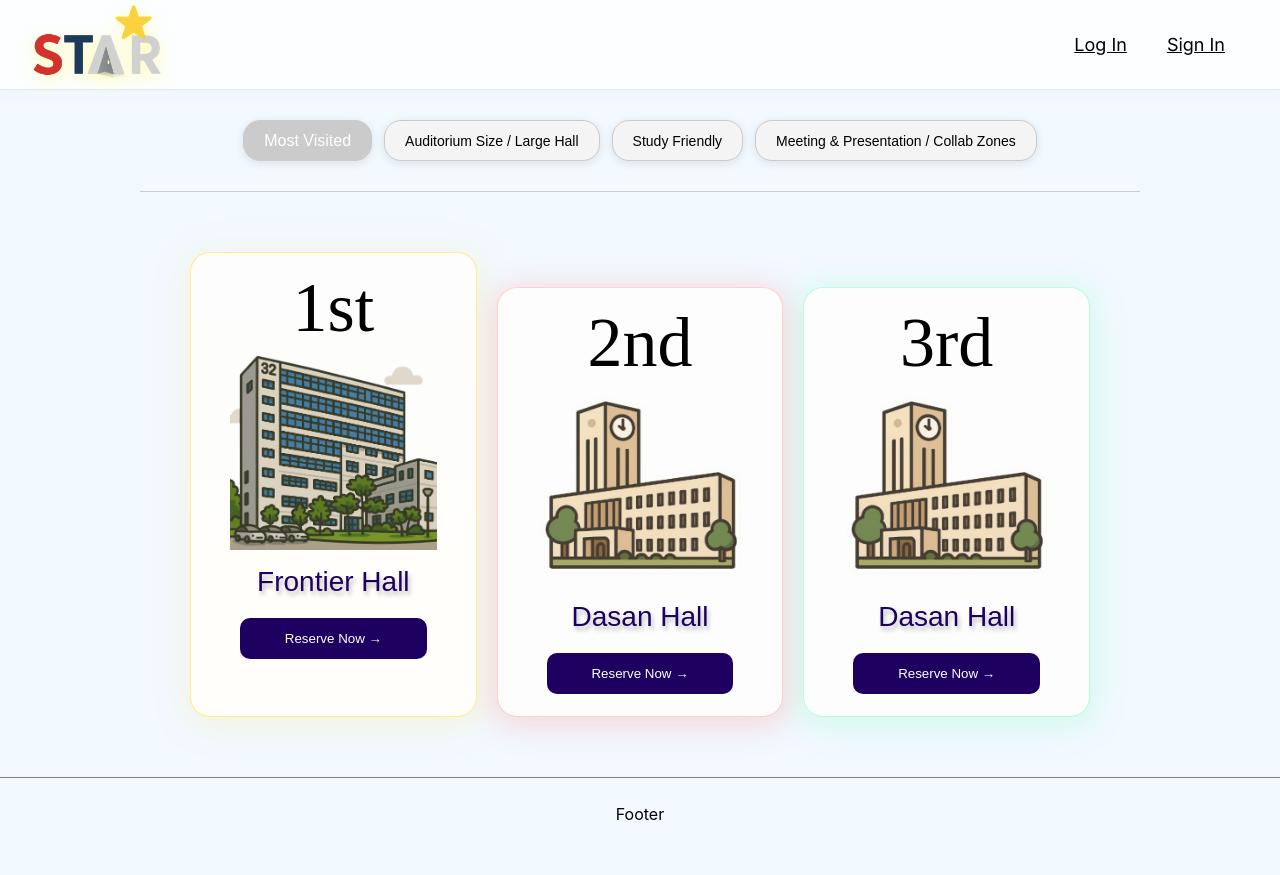
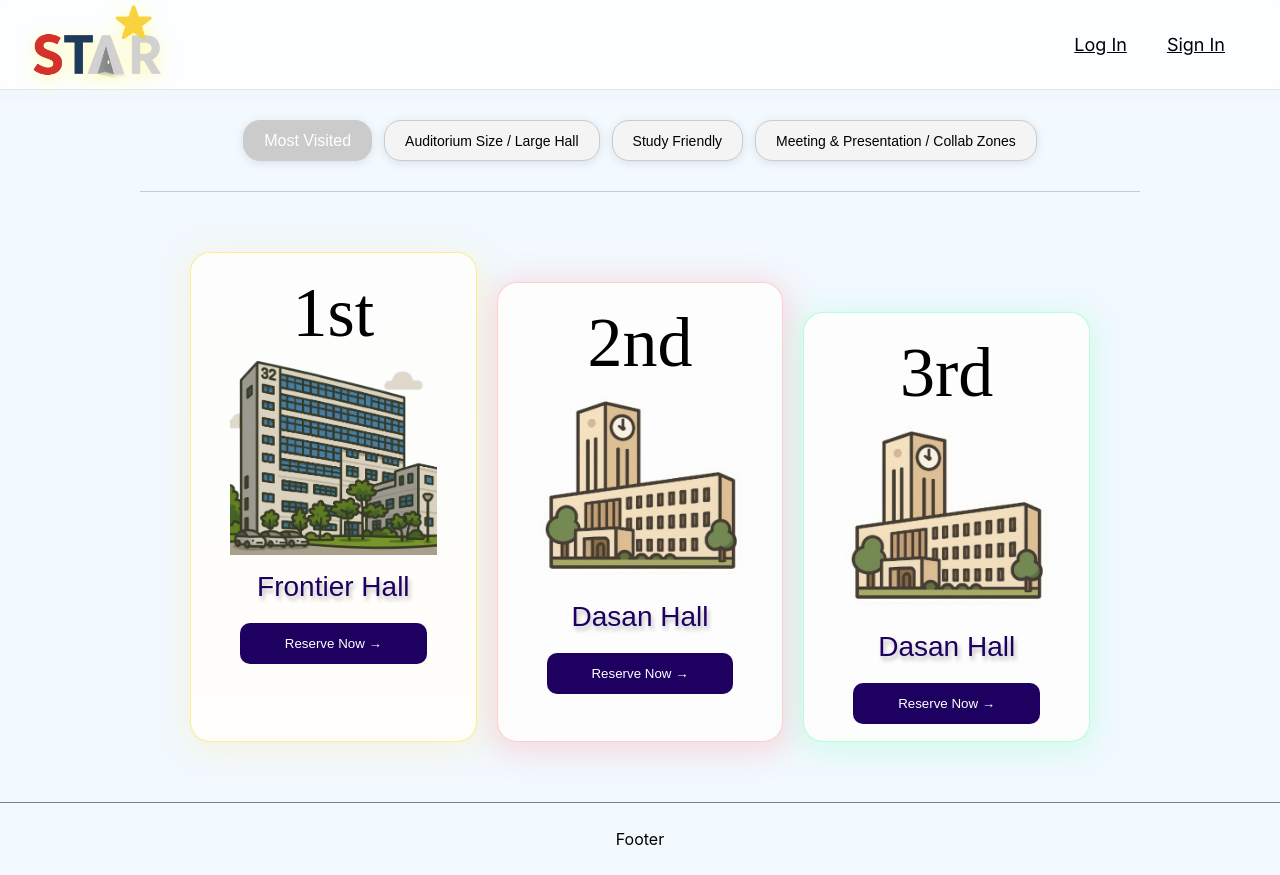
Before and after one commit to yen2i/STAR, a React (Create React App) app in the folder front/: page /hotspot in a window 1280 px wide. Before the commit the page ends 850 px from the top, so only its background shows below. Built offline with nearby package versions, Linux system fonts and the light colour scheme; a web font is replaced by a local one.

Commit message:
fix: editted some front contents

```diff
--- a/front/src/pages/HotspotPage.js
+++ b/front/src/pages/HotspotPage.js
@@ -24,13 +24,13 @@ const HotspotPage = () => {
     try {
       let response;
       if (category === 'Most Visited') {
-        response = await axios.get('/api/analytics/popular-buildings');
+        response = await axios.get('http://localhost:8080/api/analytics/popular-buildings');
       } else if (category === 'Auditorium Size / Large Hall') {
-        response = await axios.get('/api/analytics/popular-buildings/by-large-group');
+        response = await axios.get('http://localhost:8080/api/analytics/popular-buildings/by-large-group');
       } else if (category === 'Study Friendly') {
-        response = await axios.get('/api/analytics/popular-buildings/by-purpose?purpose=스터디');
+        response = await axios.get('http://localhost:8080/api/analytics/popular-buildings/by-purpose?purpose=study');
       } else if (category === 'Meeting & Presentation / Collab Zones') {
-        response = await axios.get('/api/analytics/popular-buildings/by-purpose?purpose=면접 준비');
+        response = await axios.get('http://localhost:8080/api/analytics/popular-buildings/by-purpose?purpose=meeting');
       }
 
       const data = Array.isArray(response.data) ? response.data : [response.data];
@@ -77,7 +77,7 @@ const HotspotPage = () => {
 
   const handleReserve = async (building) => {
     try {
-      const res = await axios.get(`/api/buildings/rooms?buildingNo=${building.id}`);
+      const res = await axios.get(`http://localhost:8080/api/buildings/rooms?buildingNo=${building.id}`);
       const availableRooms = res.data.rooms.map(room => ({
         room: room,
       }));
--- a/front/src/pages/LoginPage.js
+++ b/front/src/pages/LoginPage.js
@@ -17,7 +17,7 @@ const LoginPage = () => {
 
   const handleLogin = async () => {
     try {
-      const res = await axios.post('http://localhost:5000/api/users/login', form);
+      const res = await axios.post('http://localhost:8080/api/users/login', form);
       localStorage.setItem('token', res.data.token);
       localStorage.setItem('user', JSON.stringify(res.data.user));
       navigate('/'); // ✅ 메인 페이지로 이동
--- a/front/src/styles/HotspotCard.css
+++ b/front/src/styles/HotspotCard.css
@@ -3,7 +3,7 @@
     background: white;
     text-align: center;
     flex: 1;
-    padding: 15px;
+    padding: 20px;
     transition: transform 0.3s ease, box-shadow 0.3s ease;
     cursor: pointer;
   }
@@ -20,8 +20,10 @@
     background: linear-gradient(180deg, #FDFDFD 0%, #FFFEFA 100%);
     box-shadow: 0px 5px 30px 5px rgba(255, 232, 138, 0.25);
     z-index: 2;
-    width: 400px;
-    height: 465px;
+    width: 309px;
+    height: 490px;
+
+
   }
 
   .hotspot-card.second {
@@ -31,7 +33,7 @@
     box-shadow: 0px 5px 30px 5px rgba(255, 123, 119, 0.25);
     z-index: 1;
     width: 309px;
-    height: 430px;
+    height: 460px;
   }
 
   .hotspot-card.third {
@@ -42,6 +44,7 @@
     z-index: 1;
     width: 309px;
     height: 430px;
+
   }
 
   .rank {
--- a/front/src/styles/HotspotPage.css
+++ b/front/src/styles/HotspotPage.css
@@ -39,7 +39,7 @@
     transition: transform 0.3s ease, box-shadow 0.3s ease;
   }
 
-  /* 🔥 핫스팟 카드 정렬 */
+  /* 핫스팟 카드 정렬 */
   .hotspot-display {
     display: flex;
     justify-content: center;
```
